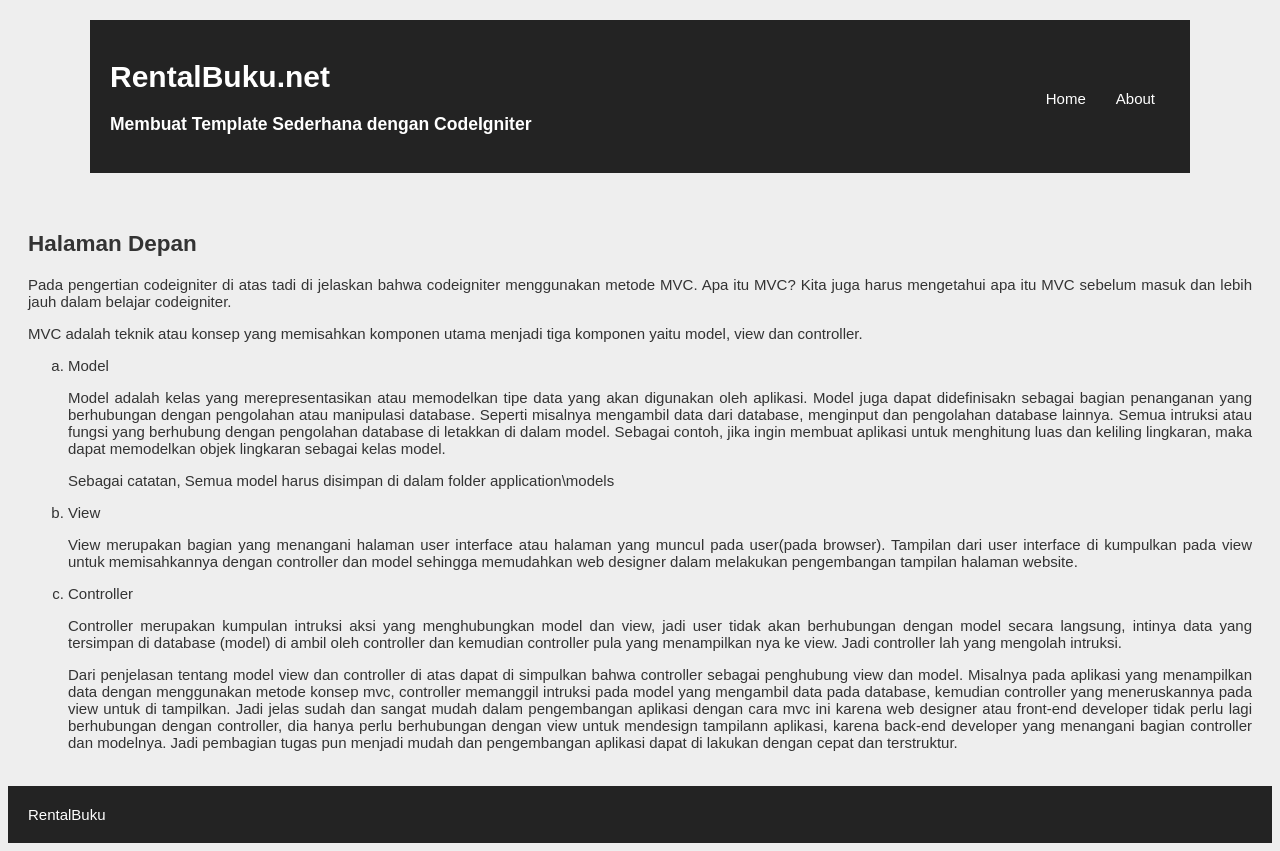
After one commit to gatpanramadhan/WP2_Ghatfhan, a CodeIgniter app: page /pustaka-booking/index.php/web in a window 1280 px wide. The commit adds this page. Run offline with CodeIgniter, Linux system fonts and the light colour scheme.

Commit message:
tugas pertemuan 3

```diff
--- a/application/config/config.php
+++ b/application/config/config.php
@@ -1,5 +1,5 @@
 <?php
-defined('BASEPATH') OR exit('No direct script access allowed');
+defined('BASEPATH') or exit('No direct script access allowed');
 
 /*
 |--------------------------------------------------------------------------
@@ -23,7 +23,7 @@ defined('BASEPATH') OR exit('No direct script access allowed');
 | a PHP script and you can easily do that on your own.
 |
 */
-$config['base_url'] = '';
+$config['base_url'] = 'http://localhost/pustaka-booking/';
 
 /*
 |--------------------------------------------------------------------------
@@ -52,7 +52,7 @@ $config['index_page'] = '';
 |
 | WARNING: If you set this to 'PATH_INFO', URIs will always be URL-decoded!
 */
-$config['uri_protocol']	= 'REQUEST_URI';
+$config['uri_protocol'] = 'REQUEST_URI';
 
 /*
 |--------------------------------------------------------------------------
@@ -78,7 +78,7 @@ $config['url_suffix'] = '';
 | than english.
 |
 */
-$config['language']	= 'english';
+$config['language'] = 'english';
 
 /*
 |--------------------------------------------------------------------------
@@ -408,12 +408,12 @@ $config['sess_regenerate_destroy'] = FALSE;
 |       'cookie_httponly') will also affect sessions.
 |
 */
-$config['cookie_prefix']	= '';
-$config['cookie_domain']	= '';
-$config['cookie_path']		= '/';
-$config['cookie_secure']	= FALSE;
-$config['cookie_httponly'] 	= FALSE;
-$config['cookie_samesite'] 	= 'Lax';
+$config['cookie_prefix'] = '';
+$config['cookie_domain'] = '';
+$config['cookie_path'] = '/';
+$config['cookie_secure'] = FALSE;
+$config['cookie_httponly'] = FALSE;
+$config['cookie_samesite'] = 'Lax';
 
 /*
 |--------------------------------------------------------------------------
--- /dev/null
+++ b/application/controllers/web.php
@@ -0,0 +1,18 @@
+<?php
+defined('BASEPATH') or exit('no direct script access allowed');
+class Web extends CI_Controller
+{
+    function __construct()
+    {
+        parent::__construct();
+        $this->load->helper('url');
+
+    }
+    public function index()
+    {
+        $data['judul'] = "Halaman Depan";
+        $this->load->view('v_header', $data);
+        $this->load->view('v_index', $data);
+        $this->load->view('v_footer', $data);
+    }
+}
--- a/application/index.html
+++ b/application/index.html
@@ -4,8 +4,6 @@
 		<title>403 Forbidden</title>
 	</head>
 	<body>
-
 		<p>Directory access is forbidden.</p>
-
 	</body>
 </html>
--- /dev/null
+++ b/application/views/v_footer.php
@@ -0,0 +1,7 @@
+<footer>
+    <a href="http://www.RentalBuku.com">RentalBuku</a>
+</footer>
+</div>
+</body>
+
+</html>
--- /dev/null
+++ b/application/views/v_header.php
@@ -0,0 +1,30 @@
+<!DOCTYPE html>
+<html>
+
+<head>
+    <meta charset="utf-8">
+    <title>Web Prog II | Merancang Template sederhana dengan
+        codeigniter</title>
+    <link rel="stylesheet" type="text/css" href="<?php echo
+        base_url() ?>assets/css/stylebuku.css">
+</head>
+
+<body>
+    <div id="wrapper">
+        <header>
+            <hgroup>
+                <h1>RentalBuku.net</h1>
+                <h3>Membuat Template Sederhana dengan
+                    CodeIgniter</h3>
+            </hgroup>
+            <nav>
+                <ul>
+                    <li><a href="<?php echo
+                        base_url() . 'index.php/web' ?>">Home</a></li>
+                    <li><a href="<?php echo
+                        base_url() . 'index.php/web/about' ?>">About</a></li>
+                </ul>
+            </nav>
+            <div class="clear"></div>
+        </header>
+    </div>
--- /dev/null
+++ b/application/views/v_index.php
@@ -0,0 +1,54 @@
+<section>
+    <link rel="stylesheet" type="text/css" href="<?php echo base_url()
+        ?>assets/css/stylebuku.css">
+    <h1>
+        <?php echo $judul ?>
+    </h1>
+    <p align='justify'>Pada pengertian codeigniter di atas
+        tadi di jelaskan bahwa codeigniter menggunakan metode MVC. Apa itu MVC? Kita juga harus mengetahui apa itu MVC
+        sebelum masuk dan lebih
+        jauh dalam belajar codeigniter.</p>
+    <p>MVC adalah teknik atau konsep yang memisahkan
+        komponen utama menjadi tiga komponen yaitu model, view dan
+        controller.</p>
+
+    <ol type="a">
+        <li>Model</li>
+        <p align='justify'>Model adalah kelas yang merepresentasikan atau
+            memodelkan tipe data yang akan digunakan oleh aplikasi. Model juga
+            dapat didefinisakn sebagai bagian penanganan yang berhubungan dengan
+            pengolahan atau manipulasi database. Seperti misalnya mengambil data
+            dari database, menginput dan pengolahan database lainnya. Semua
+            intruksi atau fungsi yang berhubung dengan pengolahan database di
+            letakkan di dalam model. Sebagai contoh, jika ingin membuat aplikasi
+            untuk menghitung luas dan keliling lingkaran, maka dapat memodelkan
+            objek lingkaran sebagai kelas model.</p>
+        <p align='justify'>Sebagai catatan, Semua model harus disimpan di
+            dalam folder application\models</p>
+        <li>View</li>
+        <p align='justify'>View merupakan bagian yang menangani halaman user
+            interface atau halaman yang muncul pada user(pada browser). Tampilan
+            dari user interface di kumpulkan pada view untuk memisahkannya
+            dengan controller dan model sehingga memudahkan web designer dalam
+            melakukan pengembangan tampilan halaman website.</p>
+        <li>Controller</li>
+        <p align='justify'>Controller merupakan kumpulan intruksi aksi yang
+            menghubungkan model dan view, jadi user tidak akan berhubungan
+            dengan model secara langsung, intinya data yang tersimpan di
+            database (model) di ambil oleh controller dan kemudian controller
+            pula yang menampilkan nya ke view. Jadi controller lah yang mengolah
+            intruksi.</p>
+        <p align='justify'>Dari penjelasan tentang model view dan controller
+            di atas dapat di simpulkan bahwa controller sebagai penghubung view
+            dan model. Misalnya pada aplikasi yang menampilkan data dengan
+            menggunakan metode konsep mvc, controller memanggil intruksi pada
+            model yang mengambil data pada database, kemudian controller yang
+            meneruskannya pada view untuk di tampilkan. Jadi jelas sudah dan
+            sangat mudah dalam pengembangan aplikasi dengan cara mvc ini karena
+            web designer atau front-end developer tidak perlu lagi berhubungan
+            dengan controller, dia hanya perlu berhubungan dengan view untuk
+            mendesign tampilann aplikasi, karena back-end developer yang menangani bagian controller dan modelnya. Jadi
+            pembagian tugas pun
+            menjadi mudah dan pengembangan aplikasi dapat di lakukan dengan
+            cepat dan terstruktur.</p>
+</section>
--- a/application/views/view-data-matakuliah.php
+++ b/application/views/view-data-matakuliah.php
@@ -1,7 +1,9 @@
 <html>
+
 <head>
     <title>Tampil Data Matakuliah</title>
 </head>
+
 <body>
     <center>
         <table>
@@ -45,4 +47,5 @@
         </table>
     </center>
 </body>
+
 </html>
--- a/application/views/view-form-matakuliah.php
+++ b/application/views/view-form-matakuliah.php
@@ -1,11 +1,12 @@
 <html>
+
 <head>
     <title>Form Input Matakuliah</title>
 </head>
+
 <body>
     <center>
- <form action="<?= base_url('matakuliah/cetak'); ?>"
-method="post">
+        <form action="<?= base_url('matakuliah/cetak'); ?>" method="post">
             <table>
                 <tr>
                     <th colspan="3">
@@ -52,4 +53,5 @@ method="post">
         </form>
     </center>
 </body>
+
 </html>
--- /dev/null
+++ b/assets/css/stylebuku.css
@@ -0,0 +1,50 @@
+body {
+	background: #eee;
+	color: #333;
+	font-family: sans-serif;
+	font-size: 15px;
+}
+#wrapper {
+	background: #fff;
+	width: 1100px;
+	margin: 20px auto;
+}
+#wrapper header {
+	background: #232323;
+	padding: 20px;
+}
+#wrapper header hgroup {
+	float: left;
+	color: #fff;
+}
+#wrapper header nav {
+	float: right;
+	margin-top: 50px;
+}
+#wrapper header nav ul {
+	padding: 0;
+	margin: 0;
+}
+#wrapper header nav ul li {
+	float: left;
+	list-style: none;
+}
+#wrapper header nav ul li a {
+	padding: 15px;
+	color: #fff;
+	text-decoration: none;
+}
+.clear {
+	clear: both;
+}
+footer {
+	background: #232323;
+	padding: 20px;
+}
+footer a {
+	color: #fff;
+	text-decoration: none;
+}
+section {
+	padding: 20px;
+}
```
Also changed, not shown: application/controllers/contoh1.php (+5 -5 lines), application/views/view-latihan1.php (+11 -6 lines), application/controllers/matakuliah.php (indentation only), application/models/model_latihan1.php (indentation only). Lines whose indentation alone changed are shown as unchanged.
